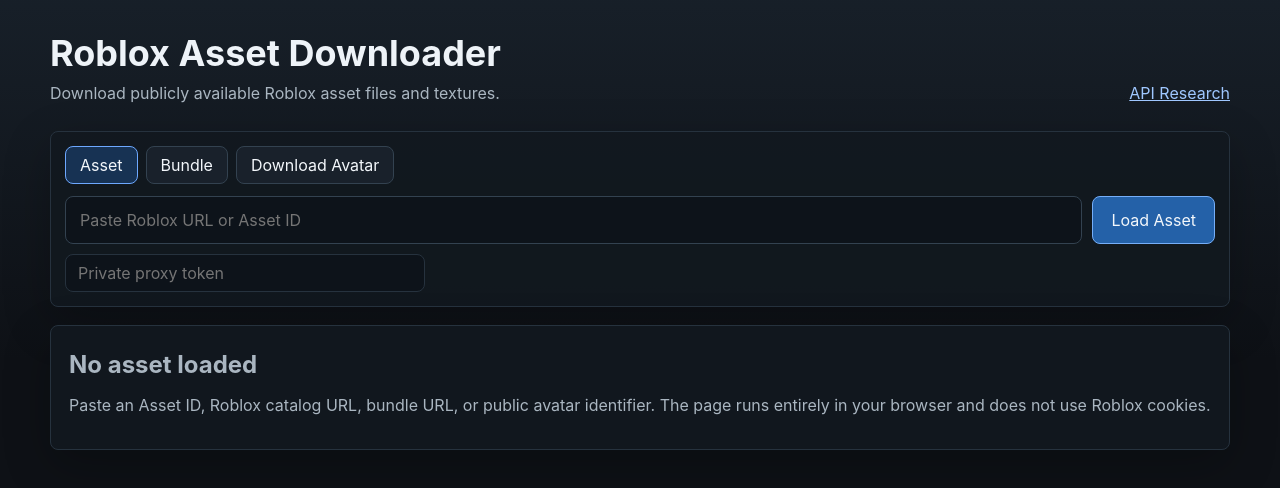
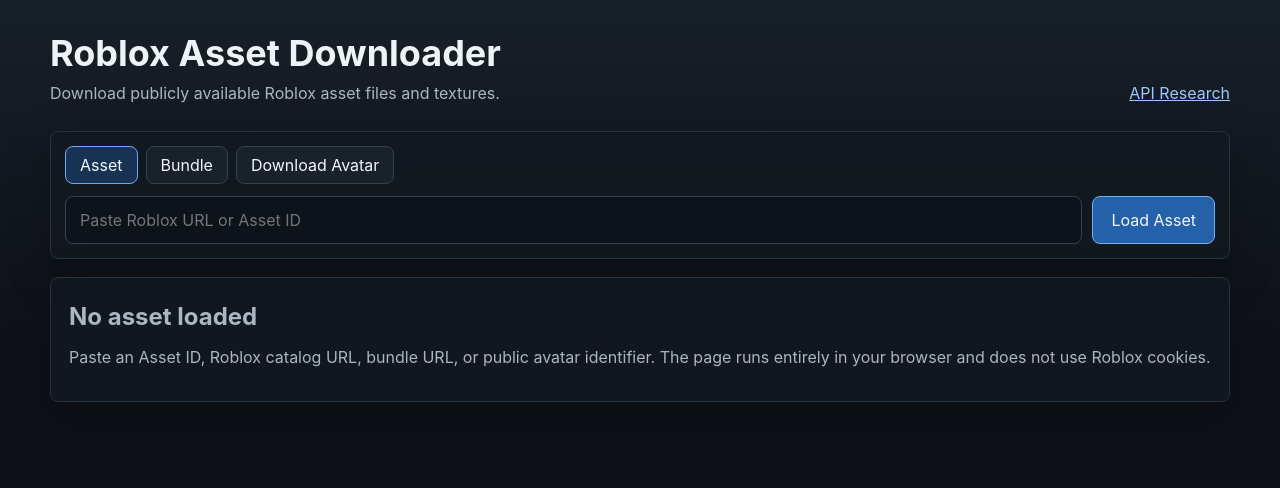
Before and after one commit to BennyModel/Roblox-assets-download, a React (Vite) app: page / in a window 1280 px wide. Shown: the top 488 px of the page. Built offline with nearby package versions, Linux system fonts and the light colour scheme; no server answers.

Commit message:
Use worker cookie without site token

```diff
--- a/src/App.css
+++ b/src/App.css
@@ -70,20 +70,6 @@
   color: #f5f8fb;
   background: #0d131a;
   padding: 0 14px;
-}
-
-.proxy-token-row {
-  margin-top: 10px;
-}
-
-.proxy-token-row input {
-  width: min(100%, 360px);
-  min-height: 38px;
-  border: 1px solid #26323e;
-  border-radius: 8px;
-  color: #d7e0e8;
-  background: #0d131a;
-  padding: 0 12px;
 }
 
 .field-row button,
--- a/src/App.tsx
+++ b/src/App.tsx
@@ -23,7 +23,6 @@
   const [resolved, setResolved] = useState<ResolvedAsset>();
   const [selectedIds, setSelectedIds] = useState<Set<string>>(new Set());
   const [formats, setFormats] = useState<DownloadFormatSelection>({ model: "obj", texture: "png" });
-  const [proxyToken, setProxyTokenState] = useState(() => localStorage.getItem("robloxProxyToken") ?? "");
 
   const allFiles = useMemo(
     () => [...(resolved?.models ?? []), ...(resolved?.textures ?? [])],
@@ -74,13 +73,6 @@
     setSelectedIds(new Set(files.filter((file) => file.available && file.blob).map(fileKey)));
   }
 
-  function setProxyToken(token: string) {
-    setProxyTokenState(token);
-    const trimmed = token.trim();
-    if (trimmed) localStorage.setItem("robloxProxyToken", trimmed);
-    else localStorage.removeItem("robloxProxyToken");
-  }
-
   async function handleDownload() {
     if (!resolved || selectedFiles.length === 0) return;
     try {
@@ -116,10 +108,8 @@
         mode={mode}
         input={input}
         loading={loading}
-        proxyToken={proxyToken}
         onModeChange={setMode}
         onInputChange={setInput}
-        onProxyTokenChange={setProxyToken}
         onSubmit={handleSubmit}
       />
       <LoadingStatus status={status} />
--- a/src/api/roblox/http.ts
+++ b/src/api/roblox/http.ts
@@ -11,7 +11,6 @@
       credentials: "omit",
       headers: {
         accept: "application/json",
-        ...proxyTokenHeader(),
         ...(init?.headers ?? {}),
       },
     });
@@ -48,10 +47,6 @@
     response = await fetch(toProxyUrl(url), {
       ...init,
       credentials: "omit",
-      headers: {
-        ...proxyTokenHeader(),
-        ...(init?.headers ?? {}),
-      },
       redirect: "follow",
     });
   } catch {
@@ -92,11 +87,6 @@
   return `${proxyBaseUrl}/?url=${encodeURIComponent(url)}`;
 }
 
-function proxyTokenHeader(): HeadersInit {
-  const token = localStorage.getItem("robloxProxyToken")?.trim();
-  return token ? { "x-proxy-token": token } : {};
-}
-
 function extractRobloxError(body: string): string | undefined {
   if (!body) return undefined;
 
--- a/src/components/AssetInput.tsx
+++ b/src/components/AssetInput.tsx
@@ -5,10 +5,8 @@
   mode: ResolverMode;
   input: string;
   loading: boolean;
-  proxyToken: string;
   onModeChange: (mode: ResolverMode) => void;
   onInputChange: (input: string) => void;
-  onProxyTokenChange: (token: string) => void;
   onSubmit: () => void;
 }
 
@@ -16,10 +14,8 @@
   mode,
   input,
   loading,
-  proxyToken,
   onModeChange,
   onInputChange,
-  onProxyTokenChange,
   onSubmit,
 }: Props) {
   function handleSubmit(event: FormEvent) {
@@ -52,16 +48,6 @@
           {loading ? "Loading..." : mode === "avatar" ? "Load Avatar" : "Load Asset"}
         </button>
       </div>
-      <div className="proxy-token-row">
-        <input
-          type="password"
-          value={proxyToken}
-          onChange={(event) => onProxyTokenChange(event.target.value)}
-          placeholder="Private proxy token"
-          aria-label="Private proxy token"
-          autoComplete="off"
-        />
-      </div>
     </form>
   );
 }
```
Also changed, not shown: proxy/worker.js (+1 -10 lines).
